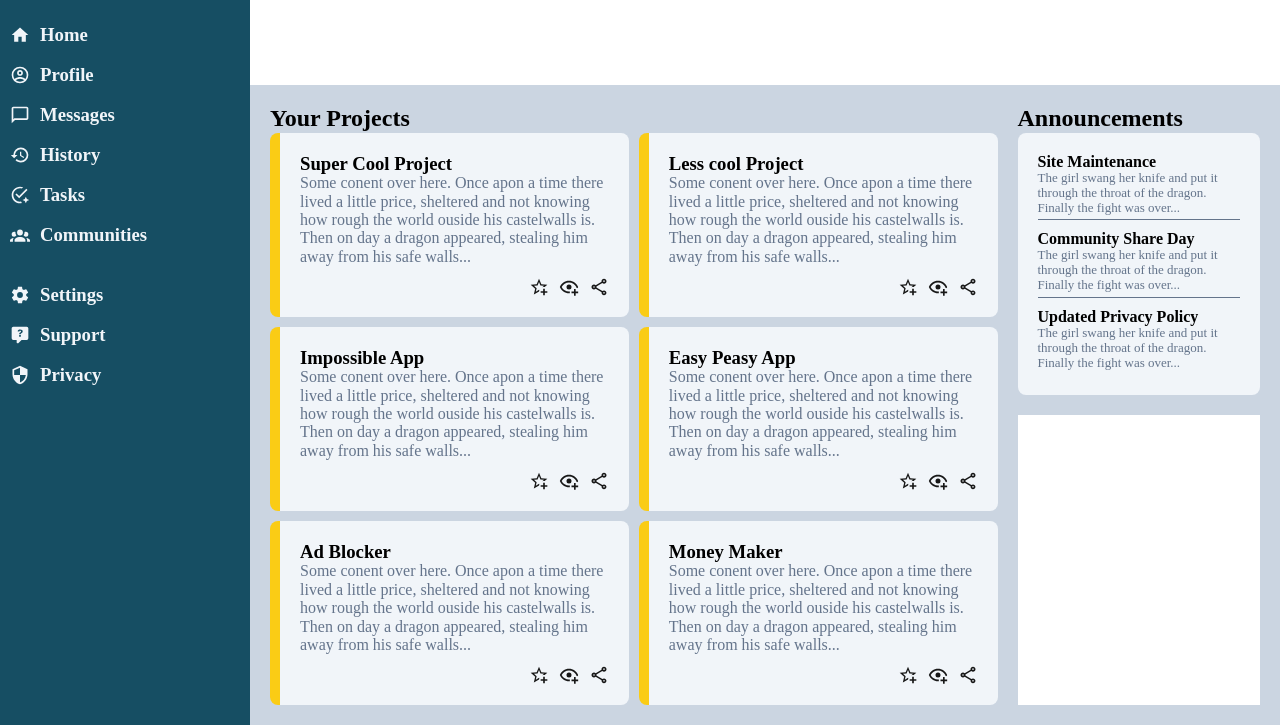
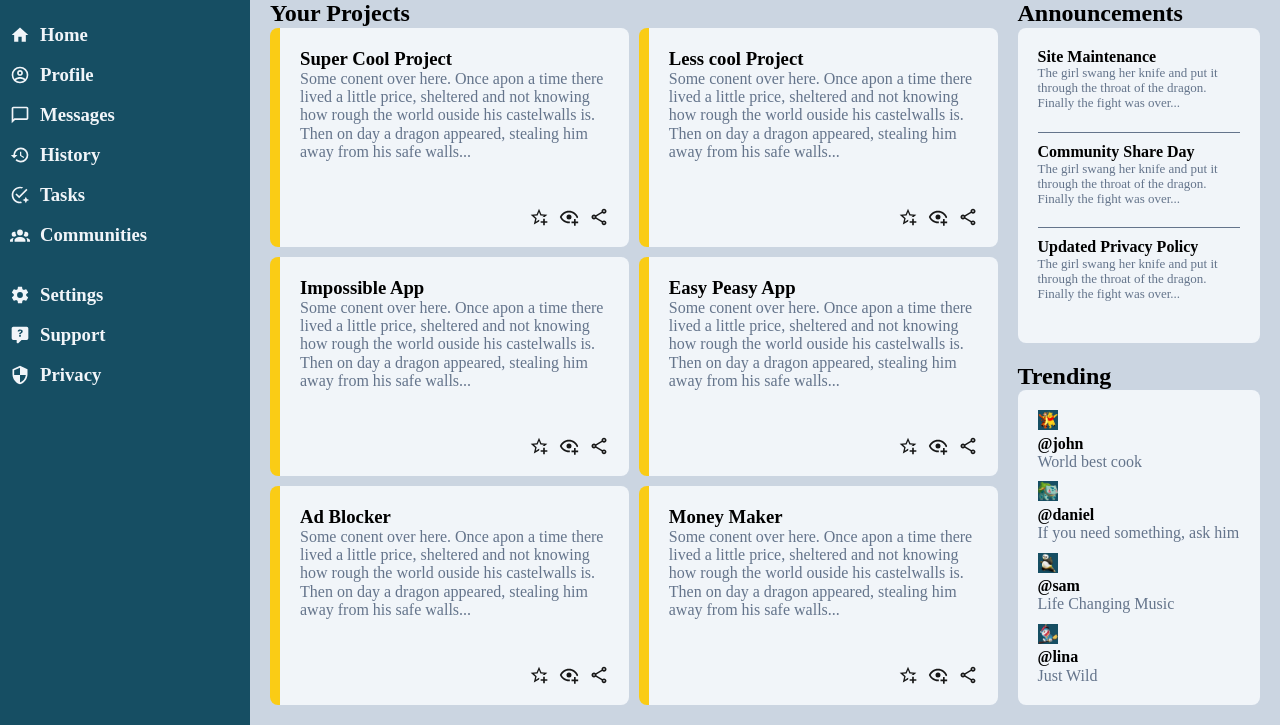
Before and after one commit to LinA636/top_admin_dashboard, a plain HTML site: page index.html in a window 1280 px wide. Shown: the part 75-800 px from the top of the page. Drawn offline with Linux system fonts and the light colour scheme.

Commit message:
write HTML structure for the Trending container

```diff
--- a/index.html
+++ b/index.html
@@ -297,7 +297,34 @@
       </div>
 
       <div class="trending">
+        <h2 class="content_title">Trending</h2>
 
+        <div class="trending_container">
+          <div class="profile_container">
+            <img class="profile_picture" src="images/winnie_the_puh_bear.png" alt="winnie the puh bear">
+            <h4 class="profile_name">@john</h4>
+            <p class="describtion">World best cook</p>
+          </div>
+
+          <div class="profile_container">
+            <img src="images/pokemon.png" alt="a pokemon" class="profile_picture">
+            <h4 class="profile_name">@daniel</h4>
+            <p class="describtion">If you need something, ask him</p>
+          </div>
+
+          <div class="profile_container">
+            <img src="images/kung_fu_panda.png" alt="kung fu panda" class="profile_picture">
+            <h4 class="profile_name">@sam</h4>
+            <p class="describtion">Life Changing Music</p>
+          </div>
+
+          <div class="profile_container">
+            <img src="images/flying_cat.png" alt="cat flying on a broom" class="profile_picture">
+            <h4 class="profile_name">@lina</h4>
+            <p class="describtion">Just Wild</p>
+          </div>
+
+        </div>
       </div>
     </div>
   </body>
--- a/style.css
+++ b/style.css
@@ -155,7 +155,8 @@ body {
   align-items: start;
 }
 
-.announcements .announcement_container {
+.announcement_container,
+.trending_container {
   background-color: var(--background-main-color-cards);
   border-radius: var(--border-radius-main-content);
   padding: 20px;
@@ -165,7 +166,7 @@ body {
   align-self: stretch;
 
   display: grid;
-  grid-template-rows: repeat(3, 1fr);
+  grid-template-rows: repeat(auto-fill, 1fr);
   gap: 10px;
 }
 
@@ -178,5 +179,15 @@ body {
 }
 
 .trending {
-  background-color: white;
+  display: flex;
+  flex-direction: column;
+  justify-content: start;
+  align-items: start;
 }
+
+.trending img {
+  max-width: 100%;
+  max-height: 20px;
+  min-width: fit-content;
+  background-color: #164e63;
+}
```
